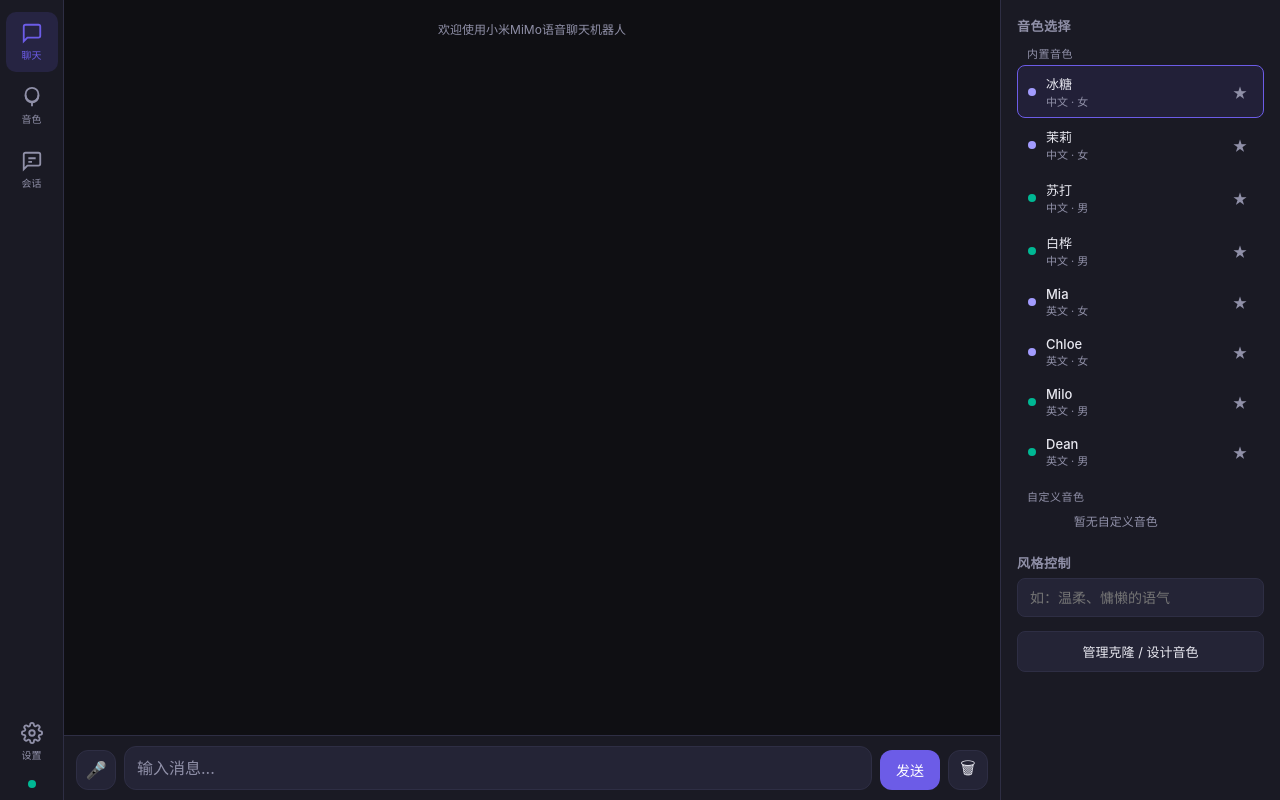
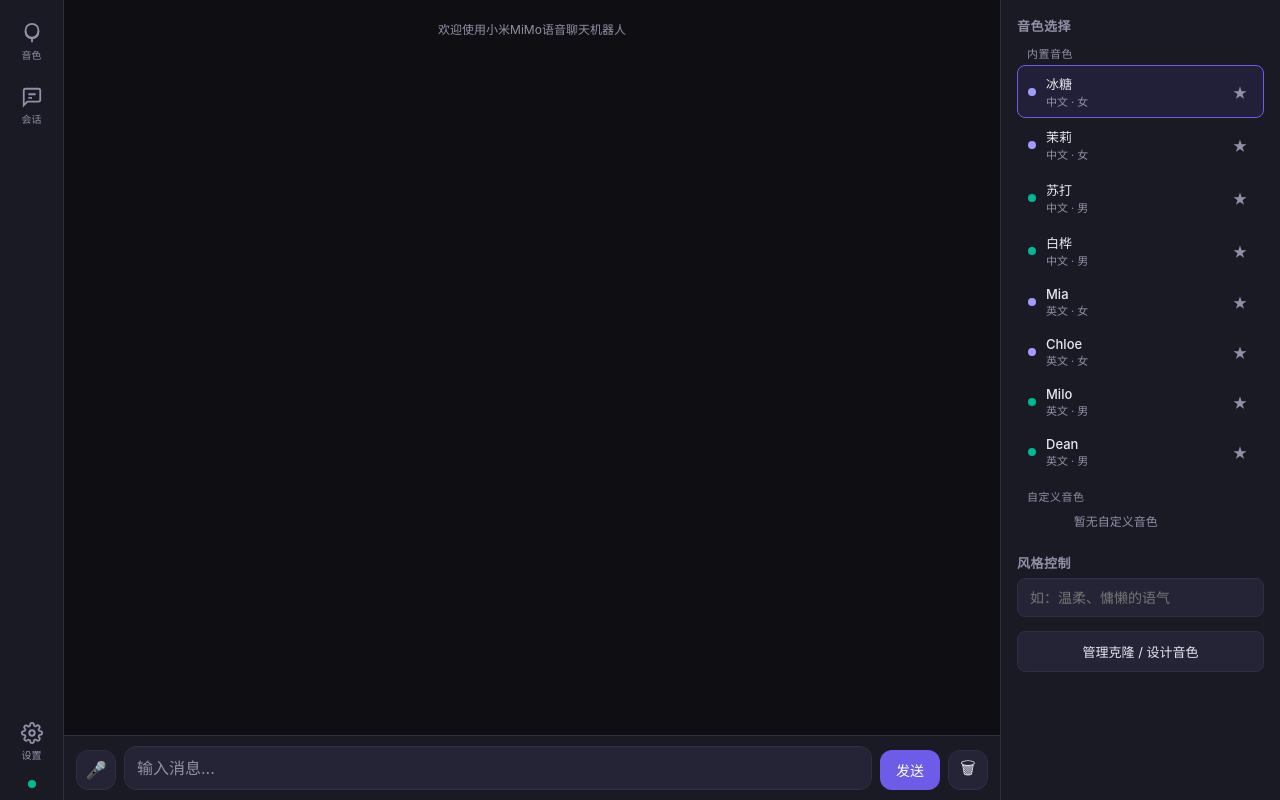
Before and after one commit to xiaqijun/voice, a Flask app: page / in a window 1280 px wide. Run offline with Flask 3, Linux system fonts and the light colour scheme.

Commit message:
chore: 移除多余的聊天导航项，会话菜单已覆盖
Co-Authored-By: Claude Opus 4.7 <noreply@anthropic.com>

```diff
--- a/templates/index.html
+++ b/templates/index.html
@@ -141,10 +141,6 @@ body{font-family:-apple-system,BlinkMacSystemFont,"Segoe UI",Roboto,sans-serif;b
 
 <!-- 左侧导航栏 -->
 <nav class="nav-sidebar">
-  <a href="/" class="nav-item active">
-    <svg viewBox="0 0 24 24" fill="none" stroke="currentColor" stroke-width="2"><path d="M21 15a2 2 0 0 1-2 2H7l-4 4V5a2 2 0 0 1 2-2h14a2 2 0 0 1 2 2z"/></svg>
-    <span>聊天</span>
-  </a>
   <a href="/voices" class="nav-item">
     <svg viewBox="0 0 24 24" fill="none" stroke="currentColor" stroke-width="2"><path d="M12 2a7 7 0 0 1 7 7v1a7 7 0 0 1-14 0V9a7 7 0 0 1 7-7z"/><path d="M19 10v1a7 7 0 0 1-14 0v-1"/><path d="M12 18v4"/></svg>
     <span>音色</span>
```
